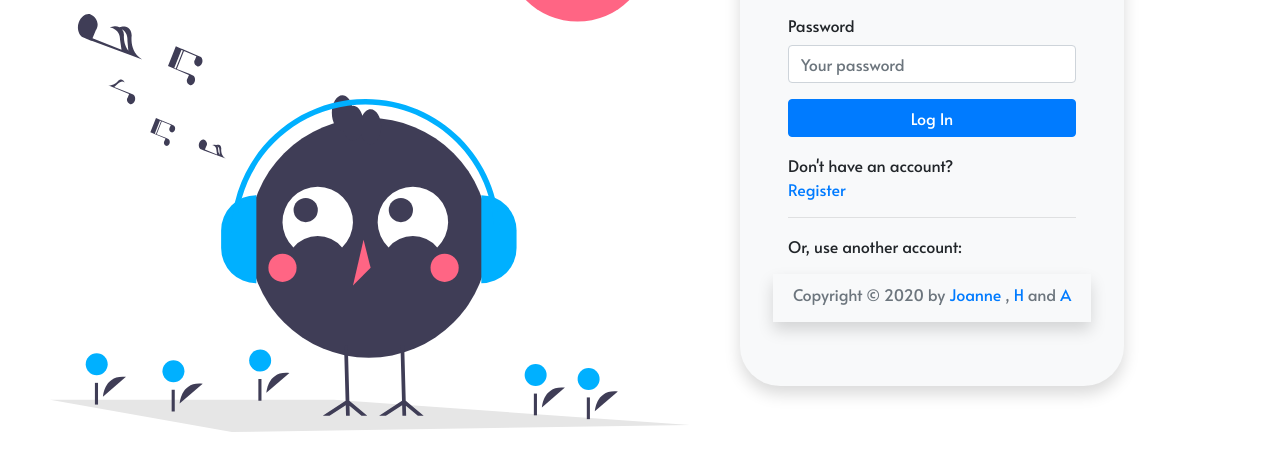
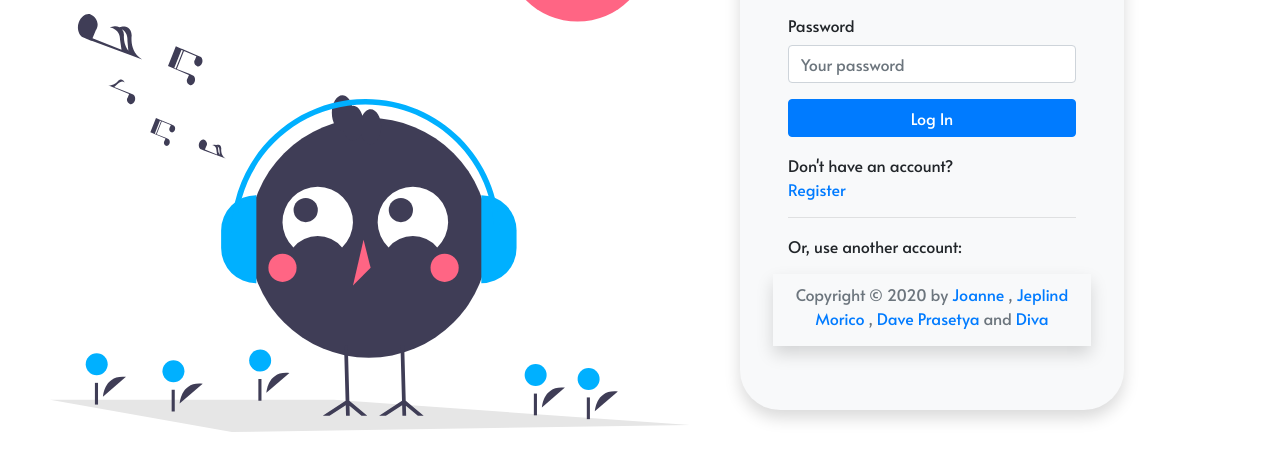
Before and after one commit to Group-Project-2-Music-Apps/Listen-To-Musics, a plain HTML site: page client/index.html in a window 1280 px wide. Shown: the part 199-670 px from the top of the page. Drawn offline with nearby package versions, Linux system fonts and the light colour scheme; some packages are replaced by stand-ins of ours; a script that the page names is missing.

Commit message:
edit html

```diff
--- a/client/index.html
+++ b/client/index.html
@@ -53,8 +53,9 @@
         <div class="row d-flex justify-content-center bg-light mt-3 shadow">
             <div class="col-md-12 text-center text-muted mt-2">
                 <p>Copyright &copy; 2020 by <a href="https://github.com/dewijoanne">Joanne</a> , <a
-                        href="">H</a> and <a
-                        href="">A</a></p>
+                  href="https://github.com/jeplindm">Jeplind Morico</a> , <a
+                  href="https://github.com/daveprastya">Dave Prasetya</a> and <a
+                  href="https://github.com/nadivaramadhani">Diva</a></p>
             </div>
         </div>
       </div>
@@ -93,8 +94,9 @@
         <div class="row d-flex justify-content-center bg-light mt-3 shadow">
             <div class="col-md-12 text-center text-muted mt-2">
                 <p>Copyright &copy; 2020 by <a href="https://github.com/dewijoanne">Joanne</a> , <a
-                        href="">H</a> and <a
-                        href="">A</a></p>
+                        href="https://github.com/jeplindm">Jeplind Morico</a> , <a
+                        href="https://github.com/daveprastya">Dave Prasetya</a> and <a
+                        href="https://github.com/nadivaramadhani">Diva</a></p>
             </div>
         </div>
       </div>
```
